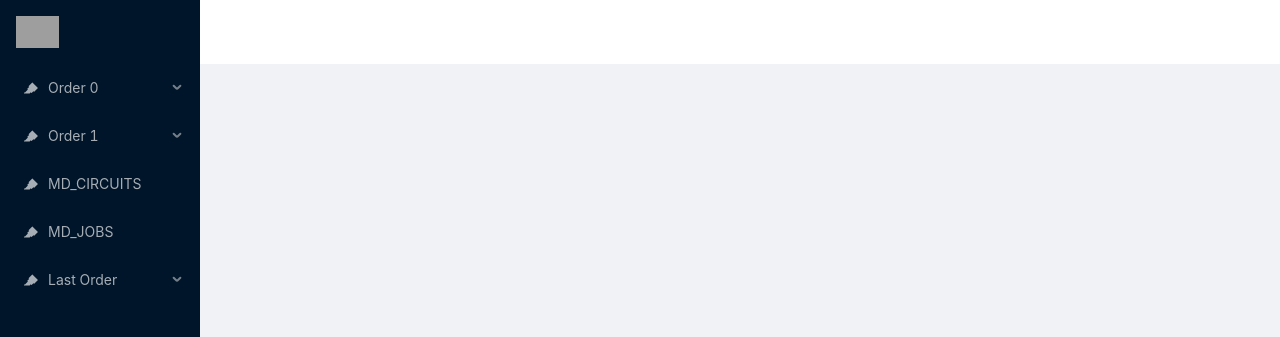
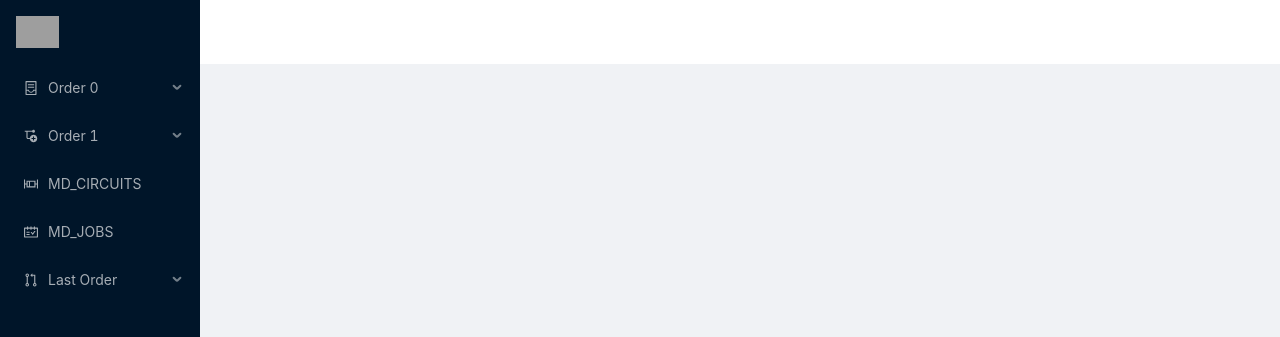
Before and after one commit to tomasguinzburg/asset-control-query-runner, a React (Create React App) app: page / in a window 1280 px wide. Shown: the top 337 px of the page. Built offline with nearby package versions, Linux system fonts and the light colour scheme.

Commit message:
cambie iconos del layout

```diff
--- a/src/components/MainLayout.tsx
+++ b/src/components/MainLayout.tsx
@@ -1,7 +1,11 @@
 import React from 'react';
 import { Layout, Menu } from 'antd';
 import {
-  HighlightFilled
+    BoxPlotOutlined
+  , ScheduleOutlined
+  , PullRequestOutlined
+  , ContainerOutlined
+  , SisternodeOutlined
 } from '@ant-design/icons';
 import {BrowserRouter as Router, Route, Link} from "react-router-dom";
 import AppRouter from './AppRouter';
@@ -34,23 +38,23 @@ class MainLayout extends React.Component {
           <Sider collapsible collapsed={collapsed} onCollapse={this.onCollapse}>
             <div className="logo" />
             <Menu theme="dark" defaultSelectedKeys={['/'+href]} selectedKeys={['/'+href]} mode="inline">
-            <SubMenu key="/order-0" icon={<HighlightFilled />} title="Order 0">
+            <SubMenu key="/order-0" icon={<ContainerOutlined />} title="Order 0">
                 <Menu.Item key="/types" onClick={this.forceReRender}>MD_TYPES</Menu.Item>
                 <Menu.Item key="/time-zones" onClick={this.forceReRender}>MD_TIME_ZONES</Menu.Item>
                 <Menu.Item key="/indicators" onClick={this.forceReRender}>MD_INDICATORS</Menu.Item>
               </SubMenu>
-              <SubMenu key="/order-1" icon={<HighlightFilled />} title="Order 1">
+              <SubMenu key="/order-1" icon={<SisternodeOutlined />} title="Order 1">
                 <Menu.Item key="/attributes" onClick={this.forceReRender}>MD_ATTRIBUTES</Menu.Item>
                 <Menu.Item key="/systems" onClick={this.forceReRender}>MD_SYSTEMS</Menu.Item>
               </SubMenu>
-              <Menu.Item key="/circuits" onClick={this.forceReRender} icon={<HighlightFilled />}>
+              <Menu.Item key="/circuits" onClick={this.forceReRender} icon={<BoxPlotOutlined />}>
               <Link to="/circuits"/>
                 MD_CIRCUITS
               </Menu.Item>
-              <Menu.Item key="/jobs" icon={<HighlightFilled />} onClick={this.forceReRender}>
+              <Menu.Item key="/jobs" icon={<ScheduleOutlined />} onClick={this.forceReRender}>
                 MD_JOBS
               </Menu.Item>
-              <SubMenu key="/last-order" icon={<HighlightFilled />} title="Last Order">
+              <SubMenu key="/last-order" icon={<PullRequestOutlined />} title="Last Order">
                 <Menu.Item key="/circuits-jobs" onClick={this.forceReRender}>MD_CIRCUITS_JOBS</Menu.Item>
                 <Menu.Item key="/circuits-systems" onClick={this.forceReRender}>MD_CIRCUITS_SYSTEMS</Menu.Item>
                 <Menu.Item key="/circuits-attributes" onClick={this.forceReRender}>MD_CIRCUITS_ATTRIBUTES</Menu.Item>
```
